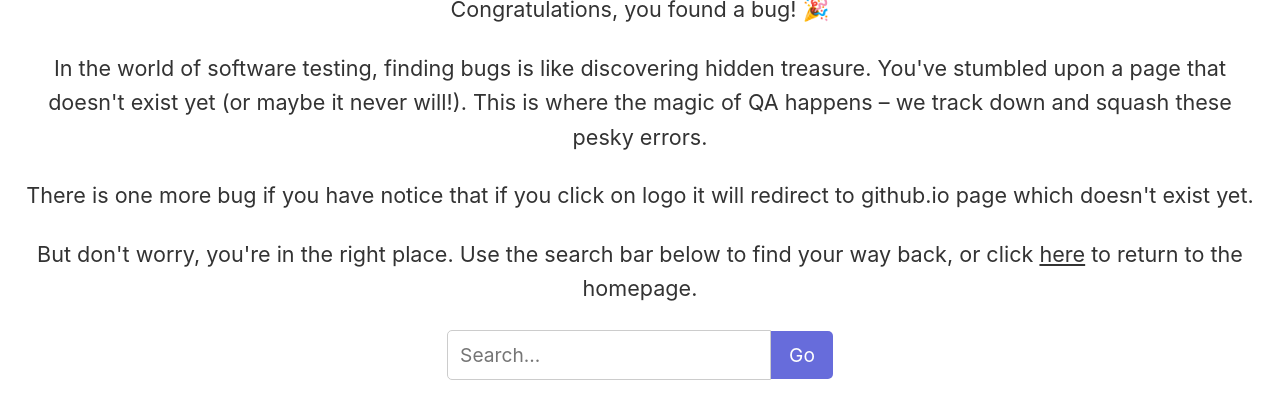
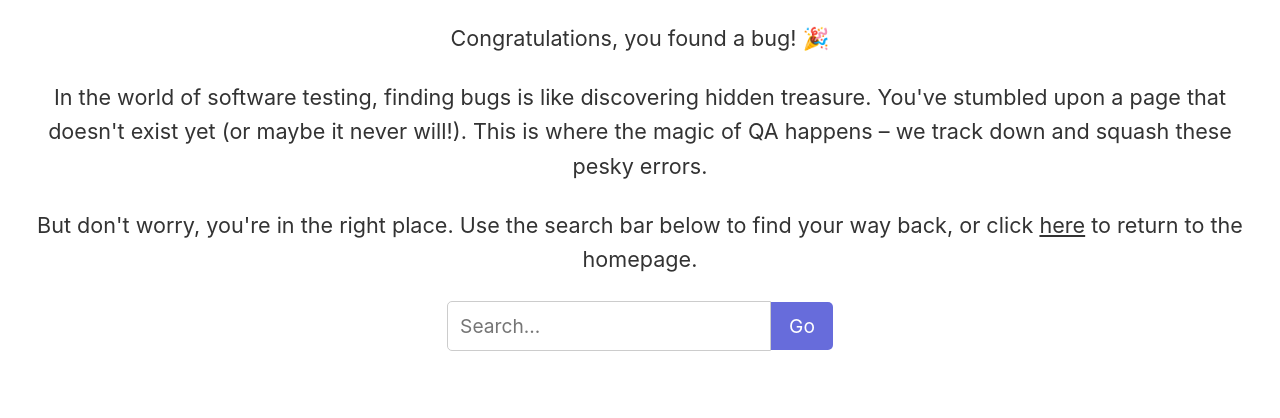
Before and after one commit to jay-021/QA-portfolio, a website: page bug.html in a window 1280 px wide. Shown: the part 262-680 px from the top of the page. Drawn offline with Linux system fonts and the light colour scheme.

Commit message:
logo issue fixed now it's not clickable

```diff
--- a/bug.html
+++ b/bug.html
@@ -61,7 +61,7 @@
     <h1>404</h1>
     <p>Congratulations, you found a bug! 🎉</p>
     <p>In the world of software testing, finding bugs is like discovering hidden treasure. You've stumbled upon a page that doesn't exist yet (or maybe it never will!). This is where the magic of QA happens – we track down and squash these pesky errors.</p>
-    <p>There is one more bug if you have notice that if you click on logo it will redirect to github.io page which doesn't exist yet.</p>
+    <!-- <p>There is one more bug if you have notice that if you click on logo it will redirect to github.io page which doesn't exist yet.</p> -->
     <p>But don't worry, you're in the right place. Use the search bar below to find your way back, or click <a href="/">here</a> to return to the homepage.</p>
 
     <div class="search-box">
```
